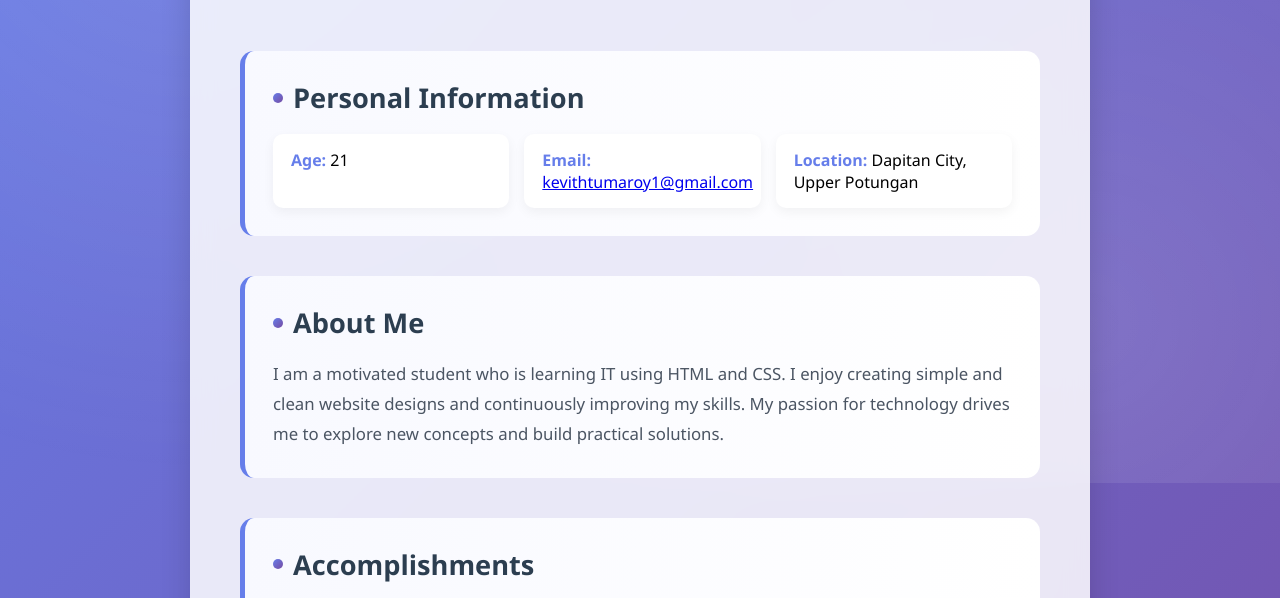
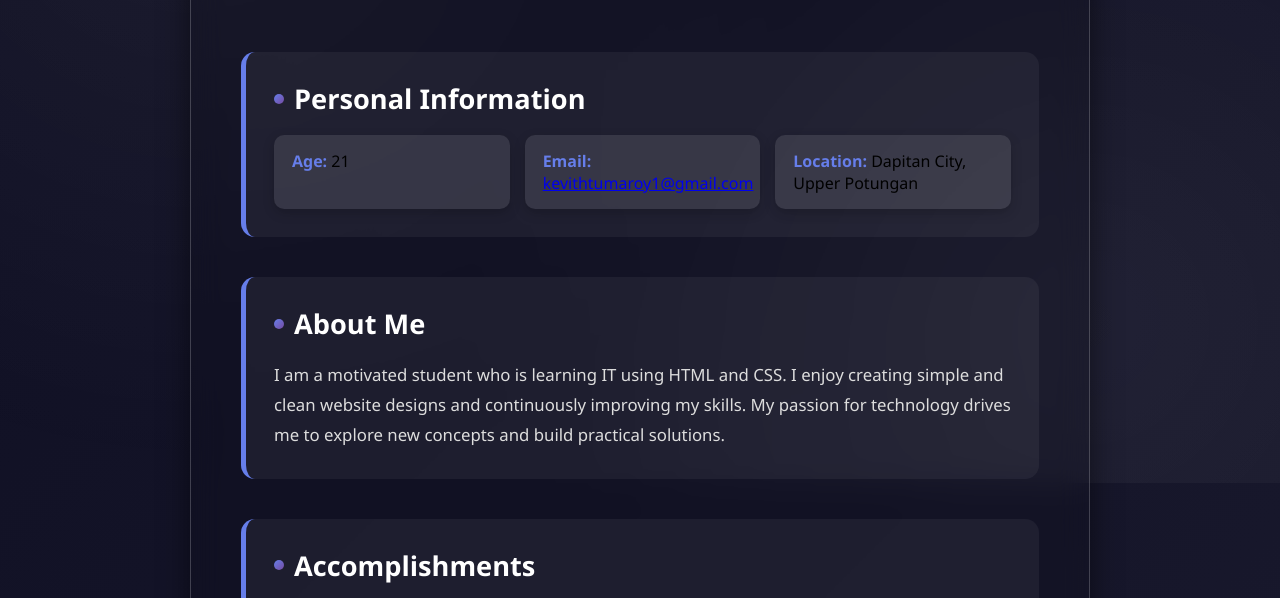
Before and after one commit to Kevithve/kevith123, a plain HTML site: page index.html in a window 1280 px wide. Shown: the part 317-915 px from the top of the page. Drawn offline with Linux system fonts and the light colour scheme.

Commit message:
Add files via upload

```diff
--- a/style.css
+++ b/style.css
@@ -9,12 +9,12 @@
 :root {
     --primary: #667eea;
     --secondary: #764ba2;
-    --dark: #2c3e50;
-    --muted: #6b7280;
-    --bg-light: rgba(255, 255, 255, 0.85);
+    --dark: #ffffff;
+    --muted: #cccccc;
+    --bg-light: rgba(0, 0, 0, 0.1);
     --radius-lg: 20px;
     --radius-md: 14px;
-    --shadow-soft: 0 10px 30px rgba(0, 0, 0, 0.15);
+    --shadow-soft: 0 10px 30px rgba(0, 0, 0, 0.5);
 }
 
 /* BODY */
@@ -22,7 +22,7 @@ body {
     font-family: 'Segoe UI', system-ui, -apple-system, BlinkMacSystemFont, sans-serif;
     min-height: 100vh;
     padding: 20px;
-    background: linear-gradient(135deg, var(--primary), var(--secondary));
+    background: linear-gradient(135deg, #0f0f23 0%, #1a1a2e 100%);
     overflow-x: hidden;
 }
 
@@ -32,8 +32,8 @@ body::before {
     position: fixed;
     inset: 0;
     background:
-        radial-gradient(circle at 15% 20%, rgba(255,255,255,.12), transparent 50%),
-        radial-gradient(circle at 85% 80%, rgba(255,255,255,.12), transparent 50%);
+        radial-gradient(circle at 15% 20%, rgba(255,255,255,.05), transparent 50%),
+        radial-gradient(circle at 85% 80%, rgba(255,255,255,.05), transparent 50%);
     pointer-events: none;
 }
 
@@ -43,8 +43,10 @@ body::before {
     margin: auto;
     padding: 45px 50px;
     background: var(--bg-light);
-    backdrop-filter: blur(12px);
+    backdrop-filter: blur(15px);
+    -webkit-backdrop-filter: blur(15px);
     border-radius: var(--radius-lg);
+    border: 1px solid rgba(255, 255, 255, 0.2);
     box-shadow: var(--shadow-soft);
     animation: fadeInUp .7s ease;
 }
@@ -94,7 +96,7 @@ header p {
 section {
     margin-bottom: 40px;
     padding: 28px;
-    background: linear-gradient(to right, #f8f9ff, #ffffff);
+    background: rgba(255, 255, 255, 0.05);
     border-radius: var(--radius-md);
     border-left: 5px solid var(--primary);
     transition: transform .3s ease, box-shadow .3s ease;
@@ -123,7 +125,7 @@ section h2::before {
 }
 
 section p {
-    color: #4b5563;
+    color: #dddddd;
     line-height: 1.8;
     font-size: 1.05rem;
 }
@@ -139,10 +141,10 @@ section p {
 
 .info-item,
 .skill-item {
-    background: white;
+    background: rgba(255, 255, 255, 0.1);
     padding: 15px 18px;
     border-radius: 10px;
-    box-shadow: 0 4px 12px rgba(0,0,0,.05);
+    box-shadow: 0 4px 12px rgba(0,0,0,.2);
     transition: transform .25s ease, box-shadow .25s ease;
 }
 
@@ -165,7 +167,7 @@ ul li {
     padding-left: 28px;
     margin-bottom: 12px;
     position: relative;
-    color: #4b5563;
+    color: #dddddd;
 }
 
 ul li::before {
@@ -182,8 +184,8 @@ footer {
     margin-top: 55px;
     padding-top: 25px;
     font-size: .95rem;
-    color: #6b7280;
-    border-top: 1px solid #e5e7eb;
+    color: #aaaaaa;
+    border-top: 2px solid rgba(255, 255, 255, 0.2);
 }
 
 /* RESPONSIVE */
```
